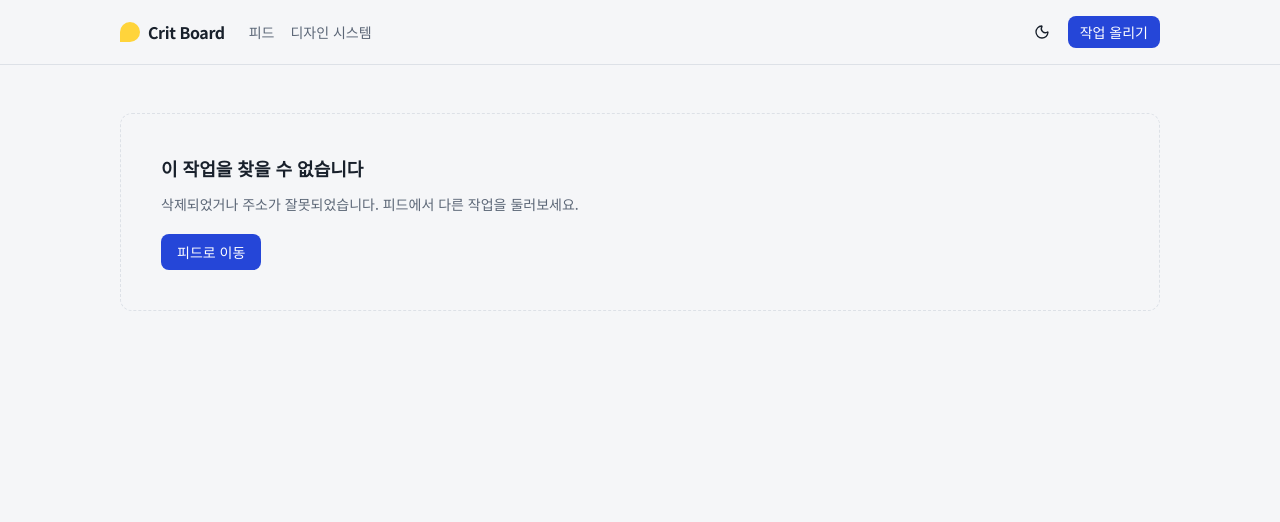
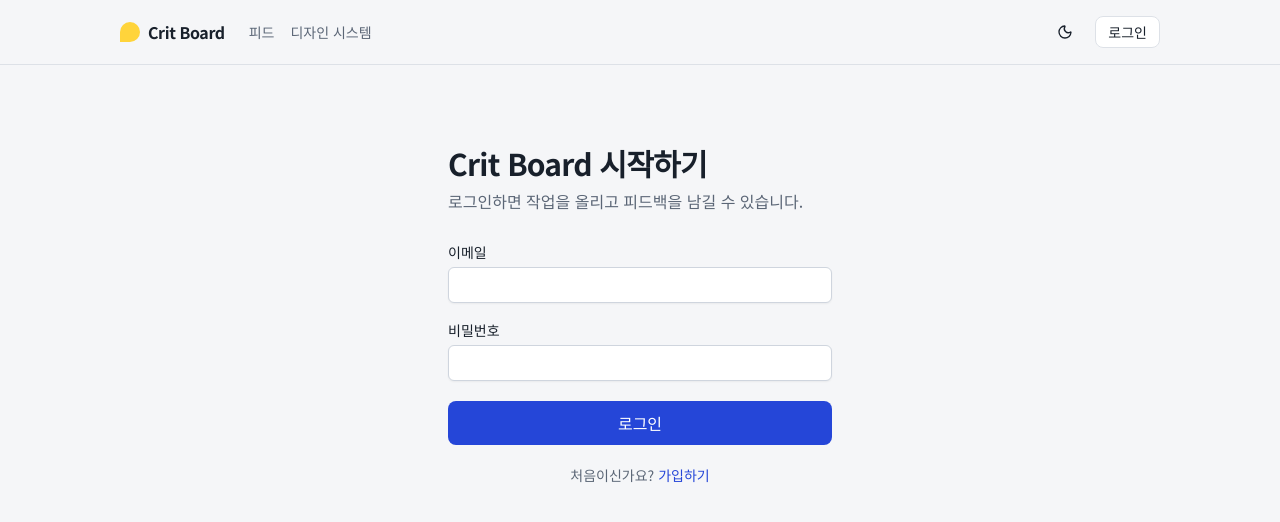
Before and after one commit to soupie21c/dibalja, a Next.js app: page /login in a window 1280 px wide. Before the commit this address had no page. Shown: the top 522 px of the page. Built offline with nearby package versions, Linux system fonts and the light colour scheme; no server answers.

Commit message:
2부 실습5: 회원가입·로그인 Server Action, 로그인 페이지, 이메일 인증 콜백, 로그인 상태 헤더(다크 모드 토글 유지)

```diff
--- /dev/null
+++ b/app/auth/confirm/route.ts
@@ -0,0 +1,23 @@
+import { NextResponse, type NextRequest } from "next/server";
+import type { EmailOtpType } from "@supabase/supabase-js";
+import { createClient } from "@/lib/supabase/server";
+
+/**
+ * 가입 인증 메일의 링크가 도착하는 곳.
+ * Supabase 대시보드 > Authentication > Email Templates > Confirm signup 의 링크를
+ *   {{ .SiteURL }}/auth/confirm?token_hash={{ .TokenHash }}&type=email
+ * 로 바꿔야 합니다.
+ */
+export async function GET(request: NextRequest) {
+  const { searchParams } = new URL(request.url);
+  const token_hash = searchParams.get("token_hash");
+  const type = searchParams.get("type") as EmailOtpType | null;
+  const next = searchParams.get("next") ?? "/";
+
+  if (token_hash && type) {
+    const supabase = await createClient();
+    const { error } = await supabase.auth.verifyOtp({ type, token_hash });
+    if (!error) return NextResponse.redirect(new URL(next, request.url));
+  }
+  return NextResponse.redirect(new URL("/login?error=confirm", request.url));
+}
--- /dev/null
+++ b/app/login/page.tsx
@@ -0,0 +1,22 @@
+import { redirect } from "next/navigation";
+import { AuthForm } from "@/components/crit/auth-form";
+import { getCurrentUser } from "@/lib/auth";
+
+export const metadata = { title: "로그인 — Crit Board" };
+
+type Props = { searchParams: Promise<{ next?: string }> };
+
+export default async function LoginPage({ searchParams }: Props) {
+  const { next = "/" } = await searchParams;
+  if (await getCurrentUser()) redirect(next.startsWith("/") ? next : "/");
+
+  return (
+    <div className="mx-auto grid max-w-sm gap-8 py-8">
+      <div className="grid gap-2">
+        <h1 className="text-3xl font-bold tracking-tight">Crit Board 시작하기</h1>
+        <p className="text-muted-foreground">로그인하면 작업을 올리고 피드백을 남길 수 있습니다.</p>
+      </div>
+      <AuthForm next={next} />
+    </div>
+  );
+}
--- /dev/null
+++ b/components/crit/auth-form.tsx
@@ -0,0 +1,53 @@
+"use client";
+
+import { useActionState, useState } from "react";
+import { Input } from "@/components/ui/input";
+import { Label } from "@/components/ui/label";
+import { FieldError, FormMessage } from "./form-message";
+import { SubmitButton } from "./submit-button";
+import { signIn, signUp } from "@/lib/actions/auth";
+import { initialState } from "@/lib/actions/state";
+
+/** 로그인 / 회원가입 전환 폼 — 모드마다 다른 Server Action 을 씁니다. */
+export function AuthForm({ next }: { next: string }) {
+  const [mode, setMode] = useState<"signin" | "signup">("signin");
+  const [signInState, signInAction] = useActionState(signIn, initialState);
+  const [signUpState, signUpAction] = useActionState(signUp, initialState);
+
+  const isSignUp = mode === "signup";
+  const state = isSignUp ? signUpState : signInState;
+  const err = state.fieldErrors ?? {};
+
+  return (
+    <form action={isSignUp ? signUpAction : signInAction} className="grid gap-5">
+      <input type="hidden" name="next" value={next} />
+      {isSignUp && (
+        <div className="grid gap-2">
+          <Label htmlFor="display_name">이름</Label>
+          <Input id="display_name" name="display_name" required maxLength={30} autoComplete="nickname" aria-describedby="name-error" />
+          <FieldError id="name-error" errors={err.display_name} />
+        </div>
+      )}
+      <div className="grid gap-2">
+        <Label htmlFor="email">이메일</Label>
+        <Input id="email" name="email" type="email" required autoComplete="email" aria-describedby="email-error" />
+        <FieldError id="email-error" errors={err.email} />
+      </div>
+      <div className="grid gap-2">
+        <Label htmlFor="password">비밀번호</Label>
+        <Input id="password" name="password" type="password" required minLength={8} autoComplete={isSignUp ? "new-password" : "current-password"} aria-describedby="pw-error" />
+        <FieldError id="pw-error" errors={err.password} />
+      </div>
+      <FormMessage ok={state.ok} message={state.message} />
+      <SubmitButton size="lg" pendingText="확인 중…">
+        {isSignUp ? "가입하기" : "로그인"}
+      </SubmitButton>
+      <p className="text-center text-sm text-muted-foreground">
+        {isSignUp ? "이미 계정이 있나요? " : "처음이신가요? "}
+        <button type="button" onClick={() => setMode(isSignUp ? "signin" : "signup")} className="font-medium text-primary underline-offset-4 hover:underline">
+          {isSignUp ? "로그인" : "가입하기"}
+        </button>
+      </p>
+    </form>
+  );
+}
--- /dev/null
+++ b/components/crit/form-message.tsx
@@ -0,0 +1,16 @@
+import { cn } from "@/lib/utils";
+
+/** 필드 오류 / 전체 메시지 표시용 작은 컴포넌트 */
+export function FieldError({ id, errors }: { id: string; errors?: string[] }) {
+  if (!errors?.length) return null;
+  return <p id={id} className="text-sm text-destructive">{errors[0]}</p>;
+}
+
+export function FormMessage({ ok, message }: { ok: boolean; message?: string }) {
+  if (!message) return null;
+  return (
+    <p role={ok ? "status" : "alert"} className={cn("rounded-md px-3 py-2 text-sm", ok ? "bg-stage-final text-stage-final-foreground" : "bg-destructive/10 text-destructive")}>
+      {message}
+    </p>
+  );
+}
--- a/components/crit/site-header.tsx
+++ b/components/crit/site-header.tsx
@@ -1,9 +1,14 @@
 import Link from "next/link";
 import { Button } from "@/components/ui/button";
+import { UserAvatar } from "./user-avatar";
+import { getCurrentUser } from "@/lib/auth";
+import { signOut } from "@/lib/actions/auth";
 import { ThemeToggle } from "./theme-toggle";
 
-/** [1부 버전] 헤더 — 2부에서 로그인 상태에 따라 메뉴가 바뀝니다. */
-export function SiteHeader() {
+/** [2부 버전] 로그인 여부에 따라 오른쪽 메뉴가 바뀌는 서버 컴포넌트 */
+export async function SiteHeader() {
+  const user = await getCurrentUser();
+
   return (
     <header className="sticky top-0 z-20 border-b bg-background/85 backdrop-blur">
       <div className="mx-auto flex h-16 max-w-[67.5rem] items-center gap-6 px-5">
@@ -15,11 +20,27 @@ export function SiteHeader() {
           <Link href="/" className="hover:text-foreground">피드</Link>
           <Link href="/design-system" className="hover:text-foreground">디자인 시스템</Link>
         </nav>
-        <div className="ml-auto flex items-center gap-2">
+        <div className="ml-auto flex items-center gap-3">
           <ThemeToggle />
-          <Button asChild size="sm">
-            <Link href="/projects/new">작업 올리기</Link>
-          </Button>
+          {user ? (
+            <>
+              <span className="hidden items-center gap-2 text-sm sm:flex">
+                <UserAvatar user={user} />
+                {user.display_name}
+              </span>
+              {/* Server Action 을 form action 으로 — JS 없이도 동작 */}
+              <form action={signOut}>
+                <Button type="submit" variant="ghost" size="sm">로그아웃</Button>
+              </form>
+              <Button asChild size="sm">
+                <Link href="/projects/new">작업 올리기</Link>
+              </Button>
+            </>
+          ) : (
+            <Button asChild size="sm" variant="outline">
+              <Link href="/login">로그인</Link>
+            </Button>
+          )}
         </div>
       </div>
     </header>
--- /dev/null
+++ b/components/crit/submit-button.tsx
@@ -0,0 +1,25 @@
+"use client";
+
+import { useFormStatus } from "react-dom";
+import { Loader2 } from "lucide-react";
+import { Button } from "@/components/ui/button";
+
+/**
+ * 폼 제출 버튼 — 전송 중이면 스피너 + 비활성화
+ * useFormStatus 는 "자신을 감싼 <form>"의 상태를 읽으므로
+ * 반드시 <form> 안쪽(자식)에서 렌더링해야 합니다.
+ * Figma의 Button Variant "State = Loading" 에 해당합니다.
+ */
+export function SubmitButton({
+  children,
+  pendingText,
+  ...props
+}: React.ComponentProps<typeof Button> & { pendingText: string }) {
+  const { pending } = useFormStatus();
+  return (
+    <Button type="submit" disabled={pending} aria-busy={pending} {...props}>
+      {pending && <Loader2 className="animate-spin" aria-hidden />}
+      {pending ? pendingText : children}
+    </Button>
+  );
+}
--- /dev/null
+++ b/lib/actions/auth.ts
@@ -0,0 +1,64 @@
+"use server";
+
+import { redirect } from "next/navigation";
+import { revalidatePath } from "next/cache";
+import { z } from "zod";
+import { createClient } from "@/lib/supabase/server";
+import type { ActionState } from "./state";
+
+const credentials = z.object({
+  email: z.email("이메일 형식이 아닙니다."),
+  password: z.string().min(8, "비밀번호는 8자 이상이어야 합니다."),
+});
+
+/** 안전한 내부 경로만 허용 (오픈 리다이렉트 방지) */
+function safeNext(v: FormDataEntryValue | null) {
+  const s = typeof v === "string" ? v : "/";
+  return s.startsWith("/") && !s.startsWith("//") ? s : "/";
+}
+
+export async function signIn(_: ActionState, formData: FormData): Promise<ActionState> {
+  const parsed = credentials.safeParse(Object.fromEntries(formData));
+  if (!parsed.success) return { ok: false, fieldErrors: z.flattenError(parsed.error).fieldErrors };
+
+  const supabase = await createClient();
+  const { error } = await supabase.auth.signInWithPassword(parsed.data);
+  if (error) return { ok: false, message: "이메일 또는 비밀번호가 맞지 않습니다." };
+
+  revalidatePath("/", "layout"); // 헤더의 로그인 상태 갱신
+  redirect(safeNext(formData.get("next")));
+}
+
+export async function signUp(_: ActionState, formData: FormData): Promise<ActionState> {
+  const schema = credentials.extend({
+    display_name: z.string().trim().min(1, "이름을 입력하세요.").max(30),
+  });
+  const parsed = schema.safeParse(Object.fromEntries(formData));
+  if (!parsed.success) return { ok: false, fieldErrors: z.flattenError(parsed.error).fieldErrors };
+
+  const { email, password, display_name } = parsed.data;
+  const supabase = await createClient();
+  const { data, error } = await supabase.auth.signUp({
+    email,
+    password,
+    options: {
+      data: { display_name }, // → DB 트리거가 profiles.display_name 으로 복사
+      emailRedirectTo: `${process.env.NEXT_PUBLIC_SITE_URL}/auth/confirm`,
+    },
+  });
+  if (error) return { ok: false, message: error.message };
+
+  // 이메일 인증을 끈 프로젝트라면 바로 세션이 생깁니다.
+  if (data.session) {
+    revalidatePath("/", "layout");
+    redirect(safeNext(formData.get("next")));
+  }
+  return { ok: true, message: "인증 메일을 보냈습니다. 메일의 링크를 누르면 가입이 완료됩니다." };
+}
+
+export async function signOut() {
+  const supabase = await createClient();
+  await supabase.auth.signOut();
+  revalidatePath("/", "layout");
+  redirect("/");
+}
--- /dev/null
+++ b/lib/actions/state.ts
@@ -0,0 +1,8 @@
+/** Server Action 이 폼에 돌려주는 공통 상태 형태 */
+export type ActionState = {
+  ok: boolean;
+  message?: string;
+  fieldErrors?: Record<string, string[] | undefined>;
+};
+
+export const initialState: ActionState = { ok: false };
```
